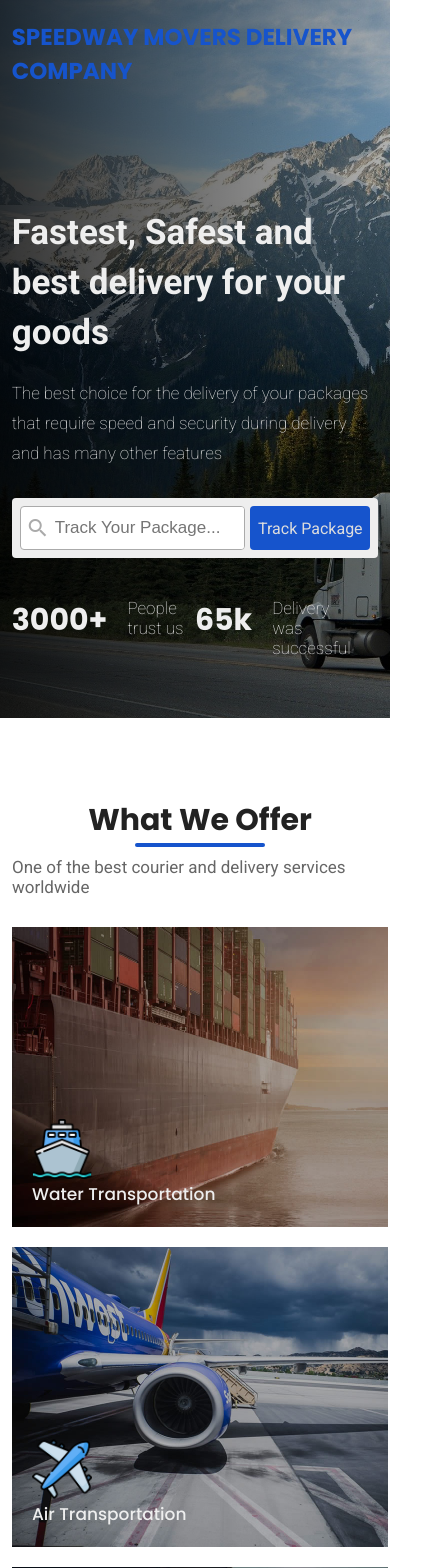
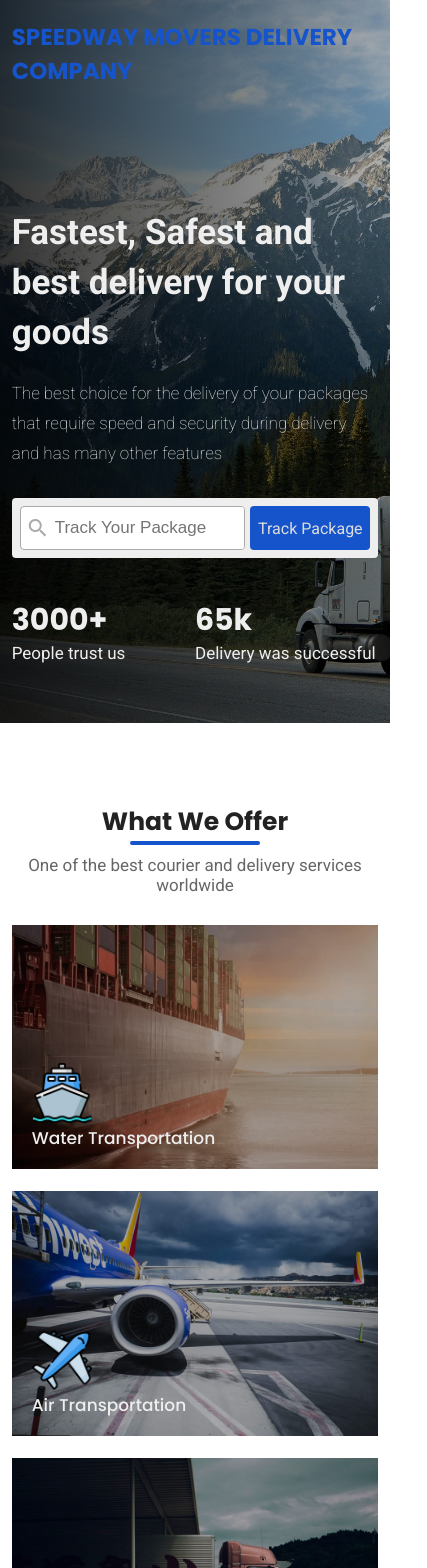
Before and after one commit to kiisi/reduxtoolkit_1, a React (Create React App) app: page / in a window 390 px wide. Shown: the top 1568 px of the page, 427 px wide, since content can reach past the window. Built offline with nearby package versions, Linux system fonts and the light colour scheme.

Commit message:
Made the home page responsive

```diff
--- a/src/Pages/Home/Hero/Hero.css
+++ b/src/Pages/Home/Hero/Hero.css
@@ -55,6 +55,8 @@
     outline:none;
     font-size: var(--font-sm);
     color:#222;
+    padding-right:5px;
+    text-overflow: ellipsis;
 }
 .hero-btn-input input:focus{
     outline:none;
@@ -97,7 +99,7 @@
     font-size: var(--font-sm);
     color:#eee;
     font-family: var(--secondary-font), "sans-serif";
-    font-weight:100;
+    font-weight:400;
 }
 
 @media screen and (max-width:900px){
@@ -106,3 +108,17 @@
         line-height:5rem;
     }
 }
+@media screen and (max-width:425px){
+    .hero-sub-text:first-child{
+        padding-right: 1rem;
+    }
+    .hero-sub-text{
+        flex-direction: column;
+    }
+    .hero-sub-text p br{
+        display:none;
+    }
+    .hero-sub-text h1{
+        margin-right:0;
+    }
+}
--- a/src/Pages/Home/Hero/Hero.js
+++ b/src/Pages/Home/Hero/Hero.js
@@ -33,7 +33,7 @@ const Hero = () => {
                 <span className="material-icons hero-btn-search">
                   search
                 </span>
-                <input value={input} onChange={(e)=>setInput(e.target.value)} type="text" name="trackingId" placeholder="Track Your Package..."/>
+                <input value={input} onChange={(e)=>setInput(e.target.value)} type="text" name="trackingId" placeholder="Track Your Package"/>
               </div>
               <div className="hero-btn-action" onClick={()=> submit()}>Track Package</div>
             </div>
--- a/src/Pages/Home/Offer/Offer.css
+++ b/src/Pages/Home/Offer/Offer.css
@@ -14,9 +14,11 @@
     font-size: var(--font-lg);
     font-family:var(--primary-font), sans-serif;
     color:var(--dark-h);
+    text-align: center;
 }
 .offer-header p{
     font-size:var(--font-sm);
+    text-align: center;
     color:var(--dark-l);
     font-family:var(--secondary-font), sans-serif;
 }
@@ -35,3 +37,11 @@
     flex-wrap: wrap;
     justify-content: space-around;
 }
+
+@media screen and (max-width:768px){
+    .offer-header h1{
+        font-size: 2.5rem;
+        font-family:var(--primary-font), sans-serif;
+        color:var(--dark-h);
+    }
+}
--- a/src/components/Cards/Ocard/Ocard.css
+++ b/src/components/Cards/Ocard/Ocard.css
@@ -1,6 +1,8 @@
 .o-card{
-    height:30rem;
+    max-height:30rem;
     max-width:40rem;
+    width:100%;
+    height:100%;
     position: relative;
     overflow:hidden;
     margin-top: 2rem;
--- a/src/components/Cards/Pcard/Pcard.css
+++ b/src/components/Cards/Pcard/Pcard.css
@@ -1,6 +1,7 @@
 .p-card{
     height:max-content;
-    width:38rem;
+    max-width:38rem;
+    width: 100%;
     border-radius: 5px;
     box-shadow: 0 0 6px 3px rgba(0,0,0,0.15);
     padding:3rem;
@@ -22,3 +23,10 @@
     font-family:var(--secondary-font);
     color:var(--dark-l);
 }
+@media screen and (max-width:425px){
+    .p-card{
+        padding:2rem;
+        margin: 1rem;
+        margin-top: 3rem;
+    }
+}
```
